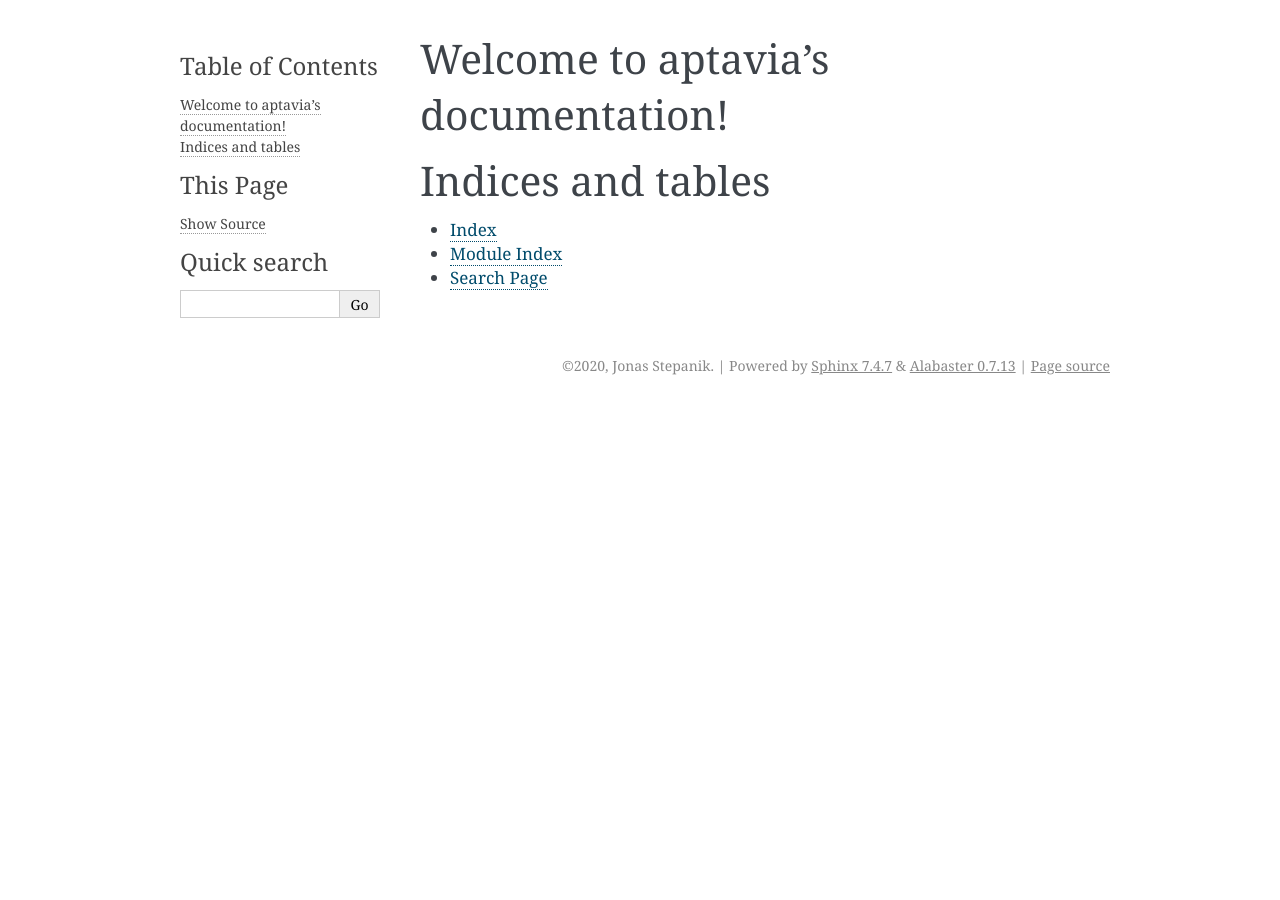
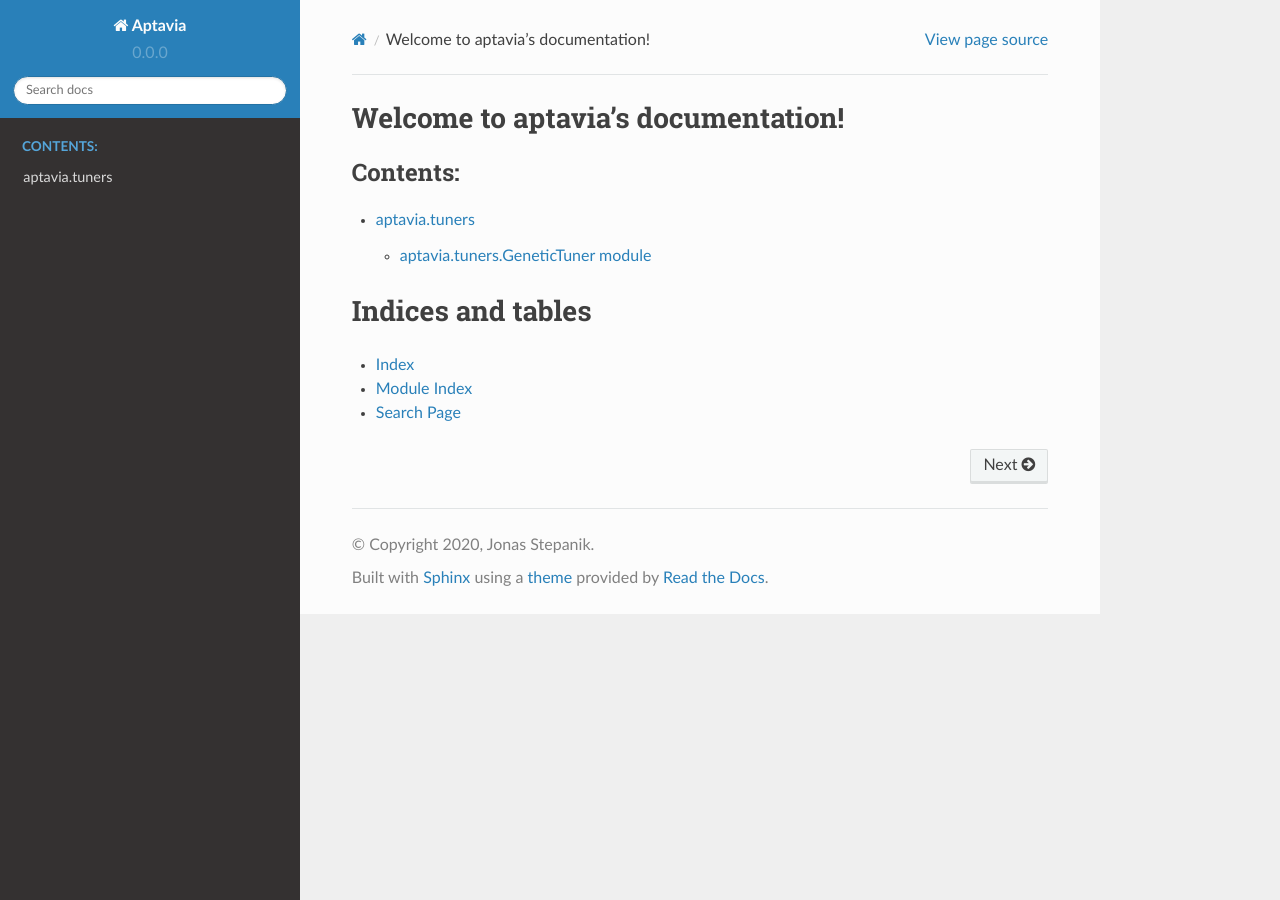
Before and after one commit to Fable67/aptavia, a Sphinx documentation site: the page built from docs/source/index.rst, in a window 1280 px wide. Built offline with Sphinx 7.4.7 and the Read the Docs theme 2.0.0, drawn with Linux system fonts in a browser that asks for light colours.

```diff
--- a/docs/source/conf.py
+++ b/docs/source/conf.py
@@ -13,11 +13,14 @@
 # import os
 # import sys
 # sys.path.insert(0, os.path.abspath('.'))
+import os
+import sys
+sys.path.insert(0, os.path.abspath('../../'))
 
 
 # -- Project information -----------------------------------------------------
 
-project = 'aptavia'
+project = 'Aptavia'
 copyright = '2020, Jonas Stepanik'
 author = 'Jonas Stepanik'
 version = '0.0.0'
@@ -32,15 +35,27 @@ release = '0.0.0'
 # extensions coming with Sphinx (named 'sphinx.ext.*') or your custom
 # ones.
 # extensions = ['sphinx.ext.napoleon']
-extensions = []
+import sphinx_rtd_theme
+extensions = ['sphinx.ext.autodoc', 'sphinx.ext.viewcode', 'sphinx_rtd_theme', 'sphinx.ext.todo',
+              'sphinx.ext.githubpages', ]
 
 # Add any paths that contain templates here, relative to this directory.
 templates_path = ['_templates']
+
+source_suffix = ['.rst']
+
+# The master toctree document.
+master_doc = 'index'
+
+
+language = 'en'
 
 # List of patterns, relative to source directory, that match files and
 # directories to ignore when looking for source files.
 # This pattern also affects html_static_path and html_extra_path.
 exclude_patterns = []
+
+pygments_style = 'sphinx'
 
 
 # -- Options for HTML output -------------------------------------------------
@@ -48,7 +63,7 @@ exclude_patterns = []
 # The theme to use for HTML and HTML Help pages.  See the documentation for
 # a list of builtin themes.
 #
-html_theme = 'alabaster'
+html_theme = 'sphinx_rtd_theme'
 
 # Add any paths that contain custom static files (such as style sheets) here,
 # relative to this directory. They are copied after the builtin static files,
--- a/docs/source/index.rst
+++ b/docs/source/index.rst
@@ -10,6 +10,7 @@ Welcome to aptavia's documentation!
    :maxdepth: 2
    :caption: Contents:
 
+   tuners
 
 
 Indices and tables
--- /dev/null
+++ b/docs/source/tuners.rst
@@ -0,0 +1,15 @@
+aptavia.tuners
+==============
+
+.. toctree::
+   :maxdepth: 2
+   :caption: Contents:
+
+
+aptavia.tuners.GeneticTuner module
+----------------------------------
+
+.. autoclass:: aptavia.tuners.GeneticTuner
+   :members:
+   :undoc-members:
+   :show-inheritance:
--- a/setup.cfg
+++ b/setup.cfg
@@ -2,7 +2,7 @@
 name = aptavia
 version = 0.0.0
 license = MIT
-description = aptavia is a python package for tuning your PID-Controller.
+description = Aptavia is a python package for tuning your PID-Controller.
 long_description = file: README.md
 author = Jonas Stepanik
 author_email = jonasstepanik@web.de
```
Also changed, not shown: README.rst (+13 -0 lines), 1 other file.
